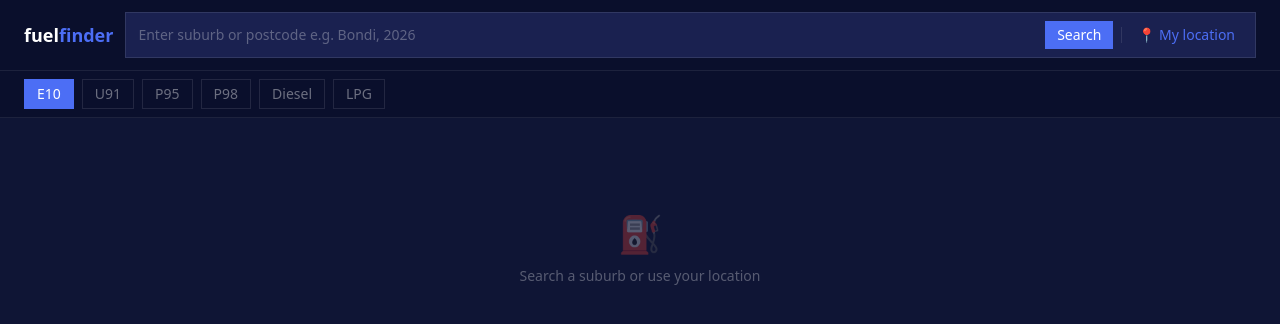
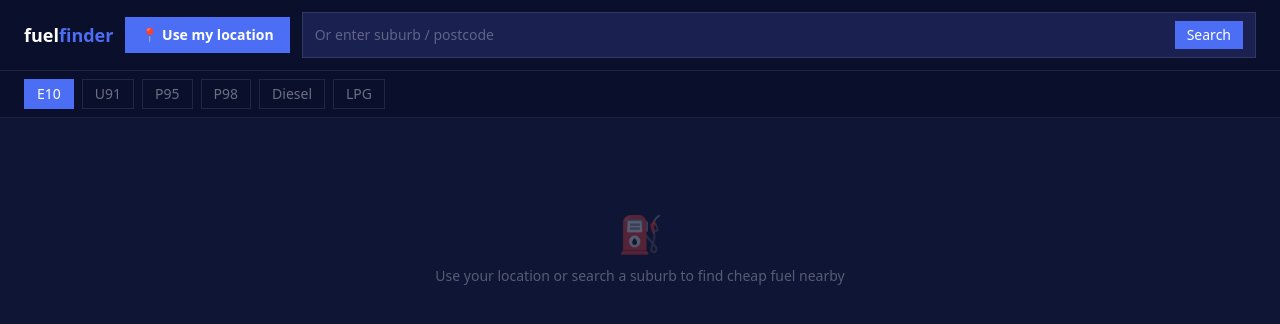
Before and after one commit to AneetKaur033/petrol-price-finder, a React (Vite) app: page / in a window 1280 px wide. Shown: the top 324 px of the page. Built offline with nearby package versions, Linux system fonts and the light colour scheme.

Commit message:
location button first, all UX fixes

```diff
--- a/src/App.tsx
+++ b/src/App.tsx
@@ -143,6 +143,15 @@ function App() {
           fuel<span style={{ color: '#4c6ef5' }}>finder</span>
         </h1>
 
+        <button
+          onClick={handleUseLocation}
+          disabled={locationLoading}
+          className="shrink-0 text-sm font-semibold flex items-center gap-1.5 px-4 py-2"
+          style={{ backgroundColor: '#4c6ef5', color: 'white' }}
+        >
+          📍 {locationLoading ? 'Locating...' : 'Use my location'}
+        </button>
+
         <div className="flex-1 flex items-center gap-2 px-3 py-2"
           style={{ backgroundColor: '#1a2150', border: '1px solid rgba(255,255,255,0.1)' }}>
           <input
@@ -150,20 +159,16 @@ function App() {
             value={search}
             onChange={e => setSearch(e.target.value)}
             onKeyDown={e => e.key === 'Enter' && handleSearch()}
-            placeholder="Enter suburb or postcode e.g. Bondi, 2026"
+            placeholder="Or enter suburb / postcode"
             className="flex-1 bg-transparent text-sm text-white placeholder-white/30 focus:outline-none"
           />
-          <button onClick={handleSearch} disabled={loading} className="flex items-center gap-1.5 text-sm font-medium px-3 py-1" style={{ backgroundColor: '#4c6ef5', color: 'white' }}>
+          <button
+            onClick={handleSearch}
+            disabled={loading}
+            className="text-sm font-medium px-3 py-1"
+            style={{ backgroundColor: '#4c6ef5', color: 'white' }}
+          >
             Search
-          </button>
-          <div style={{ width: '1px', backgroundColor: 'rgba(255,255,255,0.1)', height: '16px' }} />
-          <button
-            onClick={handleUseLocation}
-            disabled={locationLoading}
-            className="text-sm font-medium flex items-center gap-1.5 px-2"
-            style={{ color: '#4c6ef5' }}
-          >
-            📍 {locationLoading ? 'Locating...' : 'My location'}
           </button>
         </div>
       </div>
@@ -219,7 +224,7 @@ function App() {
       {!data && !loading && !error && (
         <div className="text-center py-24 text-white/30">
           <p className="text-4xl mb-3">⛽</p>
-          <p className="text-sm">Search a suburb or use your location</p>
+          <p className="text-sm">Use your location or search a suburb to find cheap fuel nearby</p>
         </div>
       )}
 
```
